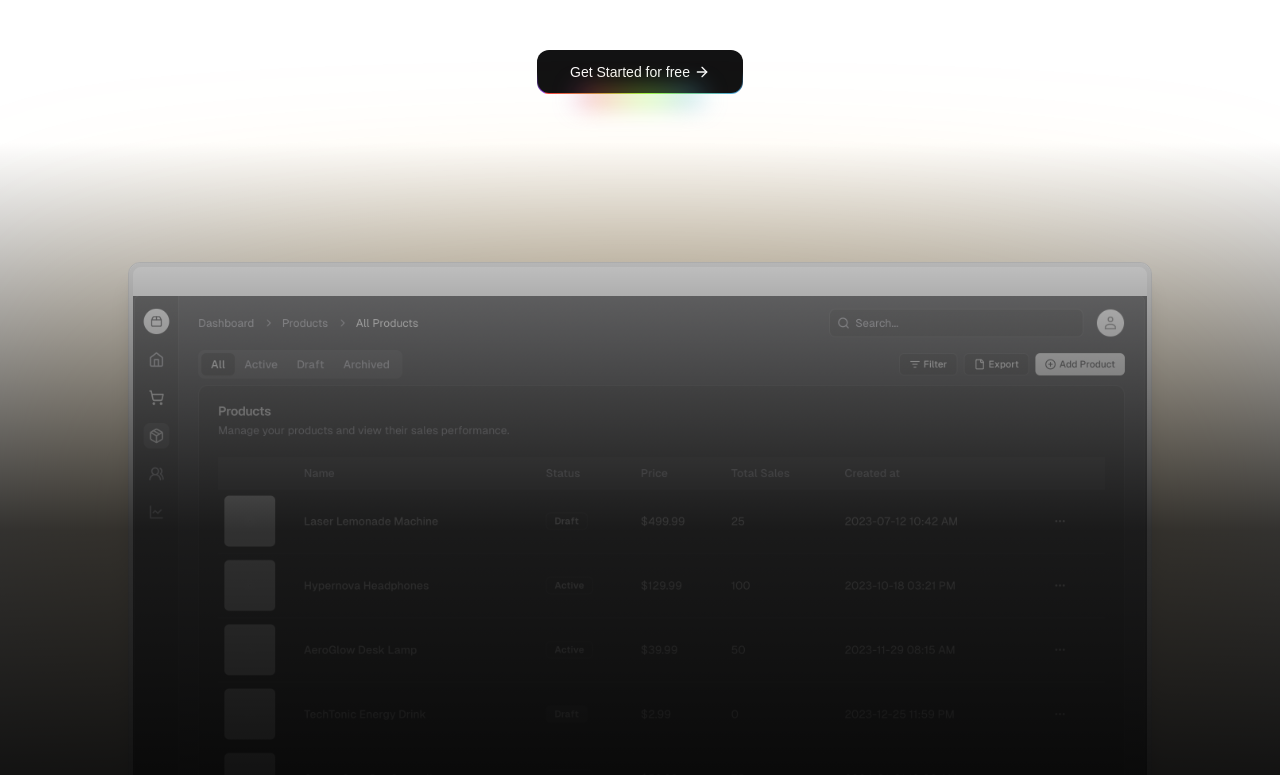
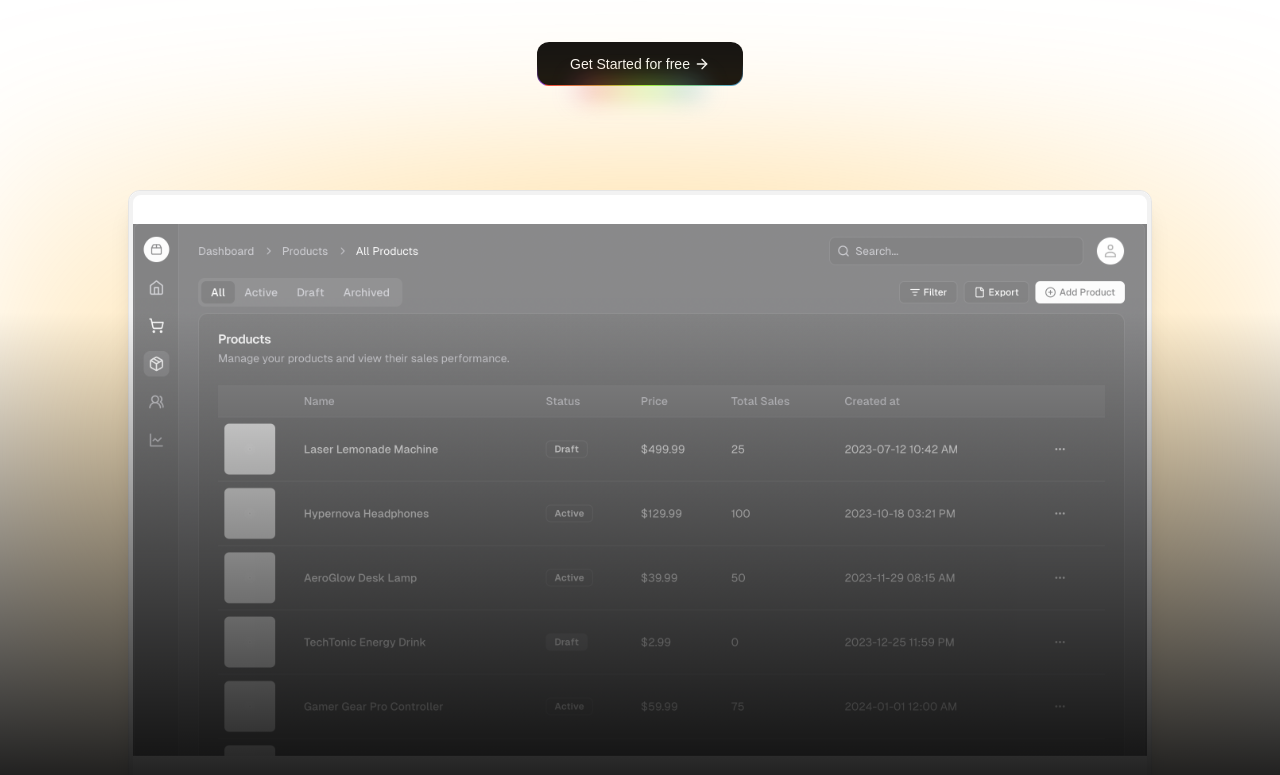
Before and after one commit to BearerOP/startup-landing-page-nextjs, a Next.js app: page / in a window 1280 px wide. Shown: the part 465-1240 px from the top of the page. Built offline with nearby package versions, Linux system fonts and the light colour scheme.

Commit message:
Refactor page and animated-beam components

```diff
--- a/app/page.tsx
+++ b/app/page.tsx
@@ -5,7 +5,7 @@ import Pricing from "@/components/pricing";
 export default function Home() {
   return (
     <div className="relative min-h-screen overflow-hidden">
-      <main className="pt-16 flex flex-col items-center justify-center min-h-screen ">
+      <main className="py-14 flex flex-col items-center justify-center min-h-screen ">
         <Hero />
         <BgGradient/>
       </main>
--- a/components/animated-beam.tsx
+++ b/components/animated-beam.tsx
@@ -40,11 +40,11 @@ export default function AnimatedBeam() {
 
     return (
         <div className="relative w-full py-14">
-            <div ref={containerRef} className="mt-16 relative flex h-[400px] sm:h-[500px] md:h-[600px] w-full max-w-7xl mx-auto flex-col items-center justify-center overflow-visible">
+            <div ref={containerRef} className=" relative flex h-[400px] sm:h-[500px] md:h-[600px] w-full max-w-7xl mx-auto flex-col items-center justify-center overflow-visible">
             {/* Orange Gradient Background */}
             <div
                 className={cn(
-                        "absolute inset-0 -top-20 -left-8 -right-8 rounded-5xl bg-[radial-gradient(ellipse_at_center,_rgba(255,165,0,0.3),_rgba(255,165,0,0))] opacity-0 transition-all duration-1000 blur-3xl",
+                "absolute inset-0 -top-20 -left-8 -right-8 rounded-5xl bg-[radial-gradient(ellipse_at_center,_rgba(255,165,0,0.5),_rgba(255,165,0,0))] opacity-0 transition-all duration-1000 blur-3xl",
                 showGradient && "opacity-100",
                 isFlashing && "animate-gradient-flash"
                 )}
@@ -65,8 +65,7 @@ export default function AnimatedBeam() {
                 <BorderBeam size={250} duration={10} delay={9} borderWidth={3} />
             </div>
             </div>
-            {/* Full-width Black Gradient Mask */}
-            <div className="absolute left-0 right-0 bottom-0 h-full bg-gradient-to-t from-black via-black/80 to-transparent pointer-events-none" />
+            <div className="absolute left-0 right-0 bottom-0 h-3/4 bg-gradient-to-t from-black via-black/50 to-transparent pointer-events-none" />
         </div>
     )
 }
```
Lines whose indentation alone changed are shown as unchanged.
